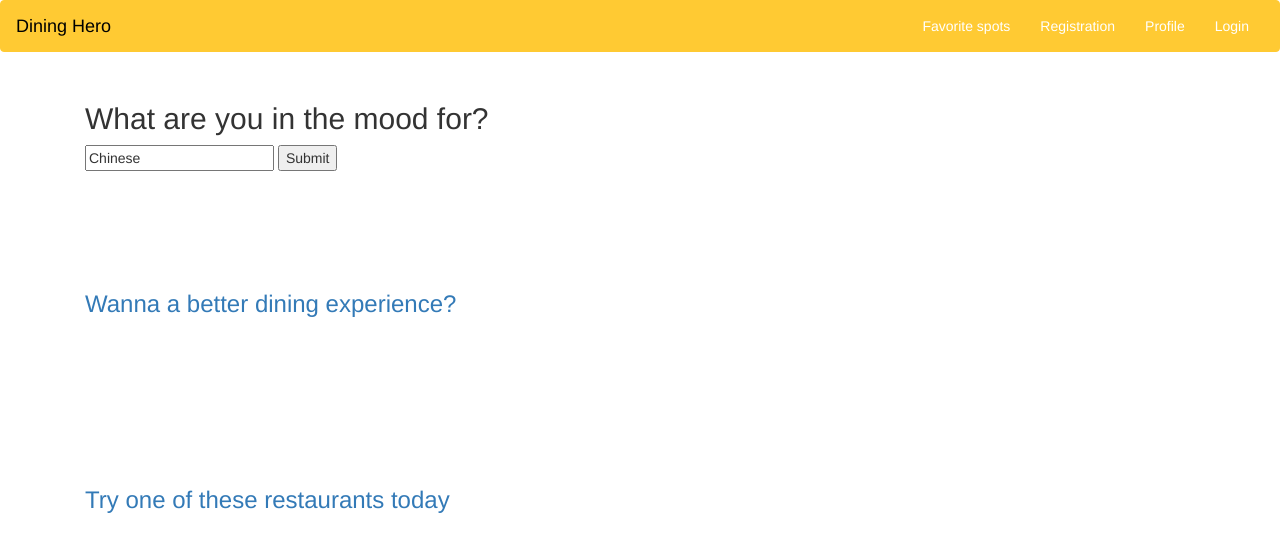
After one commit to letaniaferreira/beldi_terapias_integrativas, a Flask app: page /oficinas in a window 1280 px wide. The commit adds this page. Shown: the top 552 px of the page. Run offline with Flask 2, Linux system fonts and the light colour scheme; some libraries are stand-ins or nearby versions.

Commit message:
Add oficinas

```diff
--- a/server.py
+++ b/server.py
@@ -6,6 +6,10 @@ app = Flask(__name__)
 def main():
     return render_template('front_page.html')
 
+@app.route('/oficinas')
+def oficinas():
+    return render_template('oficinas.html')
+
 if __name__ == "__main__":
     app.debug = True
     app.jinja_env.auto_reload = app.debug
--- /dev/null
+++ b/templates/base.html
@@ -0,0 +1,92 @@
+<!DOCTYPE html>
+<html>
+<head>
+     <meta name="viewport" content="width=device-width, initial-scale=1">
+    <link href="https://maxcdn.bootstrapcdn.com/bootstrap/3.3.7/css/bootstrap.min.css" rel="stylesheet">
+
+    <!-- Stylesheet -->
+    <link rel="stylesheet"
+            href="/static/dininghero.css">
+
+    <style>
+    .navbar-default {
+    background-color: #FFCA33;
+    border-color: #FFCA33;
+}
+    #brandname {
+        color: black;
+    }
+    .navbar-default .navbar-nav>li>a {
+    color: white;
+}
+    </style>
+
+    <title> {% block title %} TITLE GOES HERE {% endblock %}</title>
+</head>
+<body>
+
+    <nav class="navbar navbar-default">
+  <div class="container-fluid">
+    <!-- Brand and toggle get grouped for better mobile display -->
+    <div class="navbar-header">
+      <button type="button" class="navbar-toggle collapsed" data-toggle="collapse" data-target="#bs-example-navbar-collapse-1" aria-expanded="false">
+        <span class="sr-only">Toggle navigation</span>
+        <span class="icon-bar"></span>
+        <span class="icon-bar"></span>
+        <span class="icon-bar"></span>
+      </button>
+      <a class="navbar-brand" id="brandname" href="/">Dining Hero</a>
+    </div>
+
+    <!-- Collect the nav links, forms, and other content for toggling -->
+    <div class="collapse navbar-collapse" id="bs-example-navbar-collapse-1">
+
+      <ul class="nav navbar-nav navbar-right">
+
+        <li class="nav_text"><a href="/favorite_spots">Favorite spots</a></li>
+        <li class="nav_text"><a href="/registration">Registration</a></li>
+        <li class="nav_text"><a href="/profile">Profile</a></li>
+        <li class="nav_text">{% if session.get("user_type") == 'vendor' or session.get("user_type") == 'admin' %}<a href="/vendors">Vendors</a>{% endif %}</li>
+        <li class="nav_text">{% if "email" in session %}<a href='/logout'>Logout</a>
+        {% else %} <a href='/login'>Login</a>
+        {% endif %}</li>
+
+      </ul>
+    </div><!-- /.navbar-collapse -->
+  </div><!-- /.container-fluid -->
+</nav>
+
+
+
+    <div class='container'>
+ <ul style="list-style-type:none">
+ {% for message in get_flashed_messages() %}
+ <li><h4>{{ message }}</h4></li>
+ {% endfor %}
+ </ul>
+
+ <!--    </div>
+
+    <div id="profile">
+
+        <form action="/profile">
+            <input type="submit" value="User profile">
+        </form> -->
+
+
+
+
+
+    {% block content %} CONTENT GOES HERE {% endblock %}
+     </div>
+
+<script src="http://code.jquery.com/jquery.js"></script>
+
+<!-- You need this in order to use JS-based components in the
+further study. Leave this at the bottom and code above it. -->
+
+<script src="https://ajax.googleapis.com/ajax/libs/jquery/3.2.1/jquery.min.js"></script>
+<script src="https://maxcdn.bootstrapcdn.com/bootstrap/3.3.7/js/bootstrap.min.js"></script>
+
+</body>
+</html>
--- /dev/null
+++ b/templates/oficinas.html
@@ -0,0 +1,44 @@
+{% extends 'base.html' %}
+
+{% block title %} Main page {% endblock %}
+
+
+{% block content %}
+
+
+
+<div class"row">
+    <div class="col-xs-12 text"></span><h2>What are you in the mood for?</h2>
+    <form action='/results'>
+    <div class='forms'>
+    <input type='text' name='type_of_food' value='Chinese'>
+    <input type='submit' />
+    </div>
+
+    </form>
+    <br>
+    <br>
+    <br>
+    <br>
+    <br>
+    <h3><a href='/advanced_search_form'>Wanna a better dining experience?</a></h3>
+    <br>
+    <br>
+    <br>
+    <br>
+    <br>
+    <br>
+    <br>
+    <h3><a href='/restaurants'>Try one of these restaurants today</a></h3></div>
+</div>
+
+<br>
+<br>
+
+
+
+
+
+
+
+{% endblock %}
```
Also changed, not shown: templates/front_page.html (+5 -5 lines).
